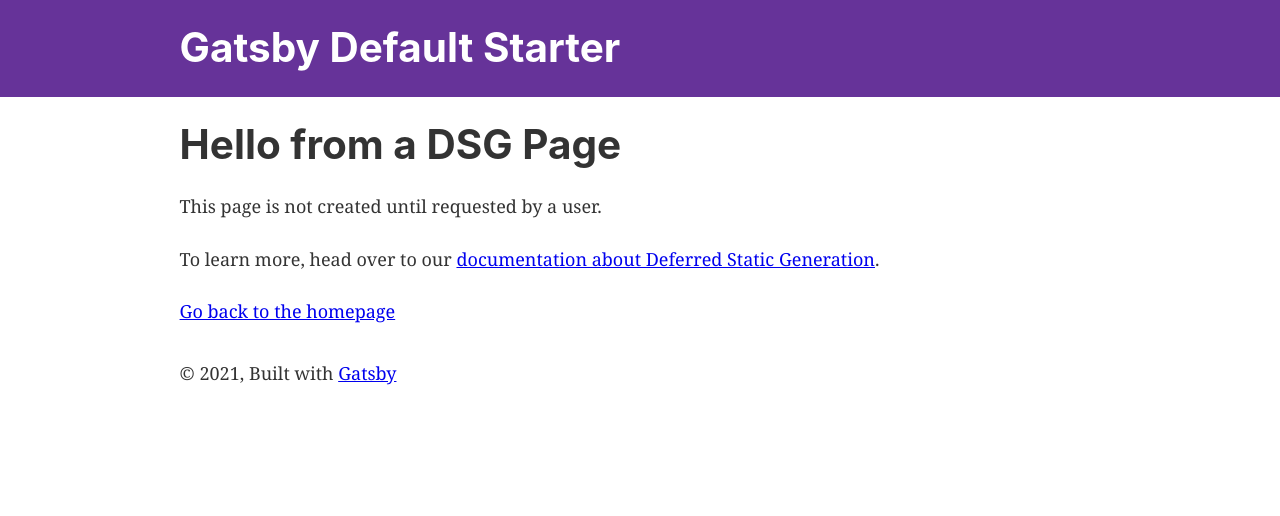
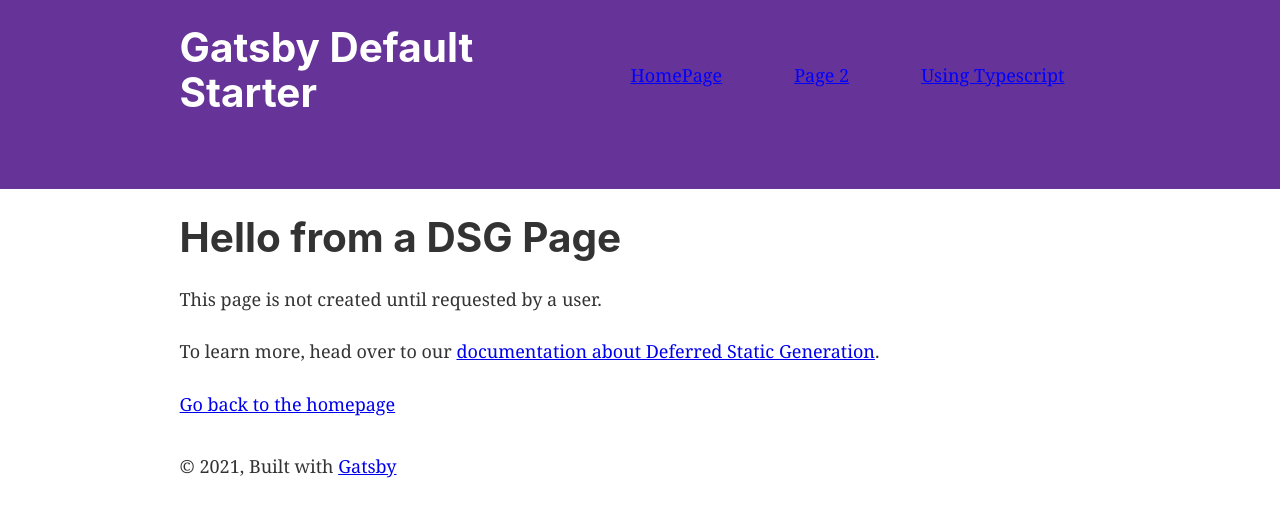
Before and after one commit to MichiasShiferaw/Michias-gatsby-starter-default, a Gatsby site: page /using-dsg in a window 1280 px wide. Built offline with nearby package versions, Linux system fonts and the light colour scheme; Gatsby itself is replaced by a stand-in of ours.

Commit message:
made adjustments

```diff
--- a/gatsby-config.js
+++ b/gatsby-config.js
@@ -4,6 +4,18 @@ module.exports = {
     description: `Kick off your next, great Gatsby project with this default starter. This barebones starter ships with the main Gatsby configuration files you might need.`,
     author: `@gatsbyjs`,
     siteUrl: `https://gatsbystarterdefaultsource.gatsbyjs.io/`,
+  //Simply create the links- Michias
+    menuLinks:[
+      {
+        name: 'HomePage',
+        link:'/'},
+      {
+        name: 'Page 2',
+        link:'/page-2'},
+        {
+        name: 'Using Typescript',
+        link:'/using-typescript'}
+    ]
   },
   plugins: [
     `gatsby-plugin-react-helmet`,
--- a/src/components/header.js
+++ b/src/components/header.js
@@ -2,7 +2,7 @@ import * as React from "react"
 import PropTypes from "prop-types"
 import { Link } from "gatsby"
 
-const Header = ({ siteTitle }) => (
+const Header = ({ siteTitle, menuLinks }) => (
   <header
     style={{
       background: `rebeccapurple`,
@@ -14,9 +14,12 @@ const Header = ({ siteTitle }) => (
         margin: `0 auto`,
         maxWidth: 960,
         padding: `1.45rem 1.0875rem`,
+        display: "flex",
+        alignItems: "right",
+        justifyItems: "space-between",
       }}
     >
-      <h1 style={{ margin: 0 }}>
+      <h1 style={{ margin: 0, flex: 1 }}>
         <Link
           to="/"
           style={{
@@ -27,6 +30,28 @@ const Header = ({ siteTitle }) => (
           {siteTitle}
         </Link>
       </h1>
+      {/* Display the navigation bar headers -Michias*/}
+      <div>
+        {/*All within a navigation section -Michias */}
+          <nav>
+            <ul style={{ display: "flex", flex: 1 }}>
+              {/*Assign items within the menuLinks map -Michias */}
+              {menuLinks.map(link => (
+                <li
+                  key={link.name}
+                  style={{
+                    listStyleType: `none`,
+                    padding: `2rem`,
+                  }}
+                >
+                  <Link style={{ color: `blue` }} to={link.link}>
+                    {link.name}
+                  </Link>
+                </li>
+              ))}
+            </ul>
+          </nav>
+        </div>
     </div>
   </header>
 )
--- a/src/components/layout.js
+++ b/src/components/layout.js
@@ -12,12 +12,17 @@ import { useStaticQuery, graphql } from "gatsby"
 import Header from "./header"
 import "./layout.css"
 
+ //Pulling data into the layout- Michias Shiferaw
 const Layout = ({ children }) => {
   const data = useStaticQuery(graphql`
     query SiteTitleQuery {
       site {
         siteMetadata {
           title
+            menuLinks{
+            name
+            link
+            }
         }
       }
     }
@@ -25,7 +30,8 @@ const Layout = ({ children }) => {
 
   return (
     <>
-      <Header siteTitle={data.site.siteMetadata?.title || `Title`} />
+    <Header menuLinks={data.site.siteMetadata.menuLinks} siteTitle={data.site.siteMetadata.title}/>
+      {/* <Header siteTitle={data.site.siteMetadata?.title || `Title`} /> */}
       <div
         style={{
           margin: `0 auto`,
```
Also changed, not shown: Message-From-Michias.md (added, +5 -0 lines), package.json (+9 -9 lines), 1 other file.
